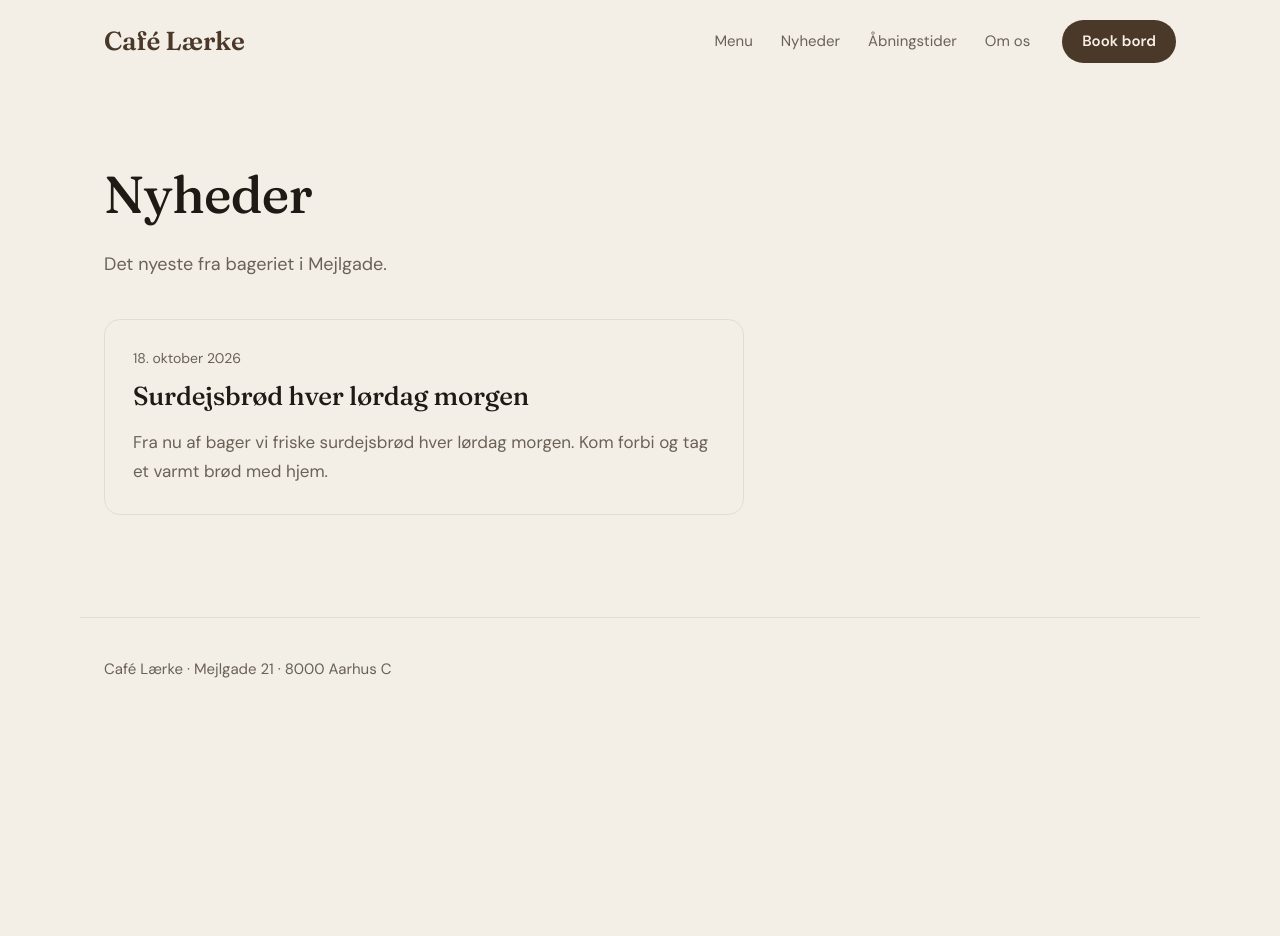
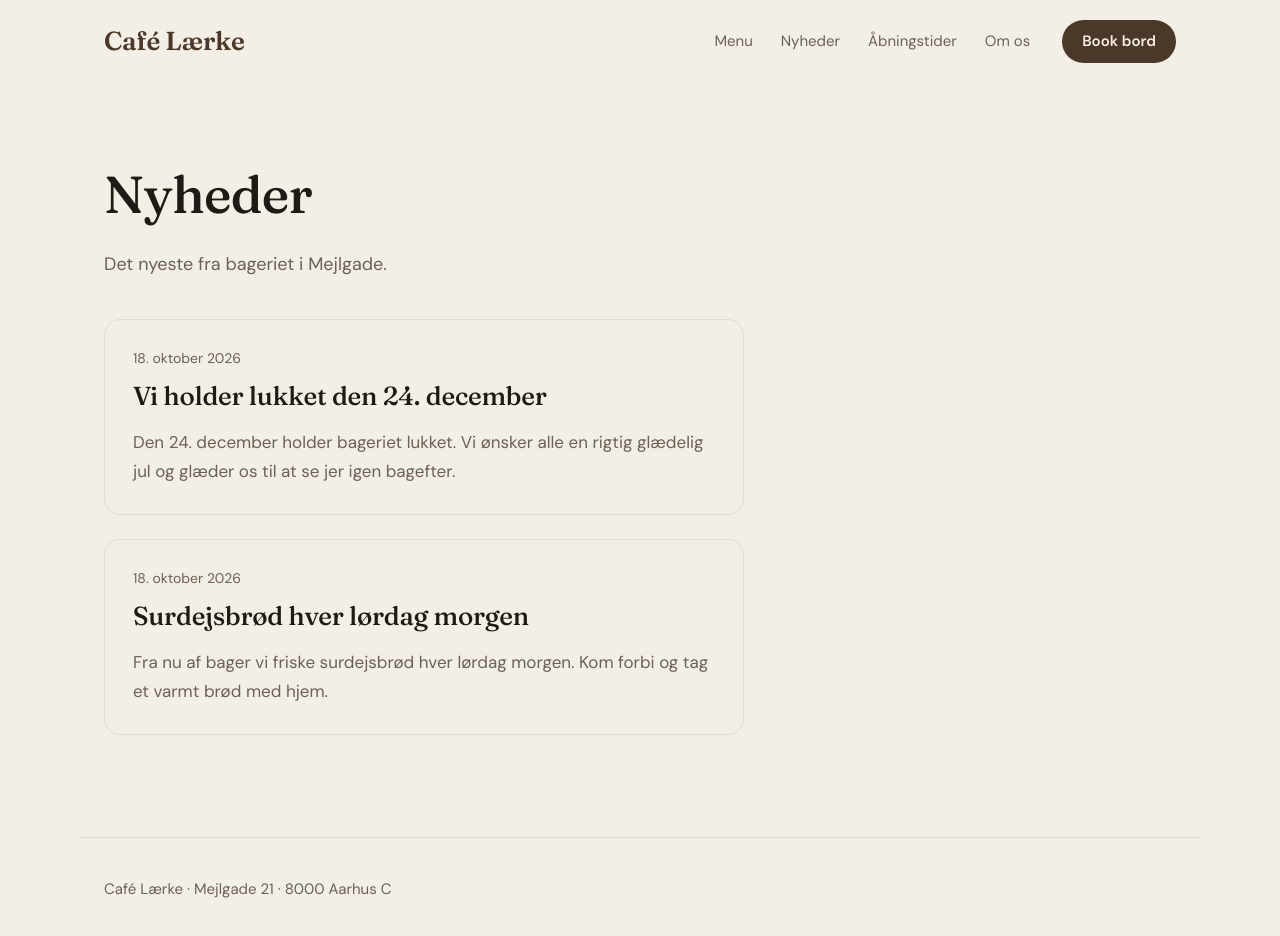
Before and after one commit to Britesite/britesite-demo-webpage, a Next.js app: page /nyheder in a window 1280 px wide. Shown: the top 936 px of the page. Before the commit the page ends 800 px from the top, so only its background shows below. Built offline with nearby package versions, Linux system fonts and the light colour scheme.

Commit message:
Ny nyhed: Vi holder lukket den 24. december
Co-Authored-By: Claude Sonnet 5.5 <noreply@anthropic.com>

```diff
--- a/src/content/da.ts
+++ b/src/content/da.ts
@@ -16,6 +16,11 @@ export const news = {
   title: "Nyheder",
   lede: "Det nyeste fra bageriet i Mejlgade.",
   items: [
+    {
+      title: "Vi holder lukket den 24. december",
+      date: "18. oktober 2026",
+      body: "Den 24. december holder bageriet lukket. Vi ønsker alle en rigtig glædelig jul og glæder os til at se jer igen bagefter.",
+    },
     {
       title: "Surdejsbrød hver lørdag morgen",
       date: "18. oktober 2026",
```
